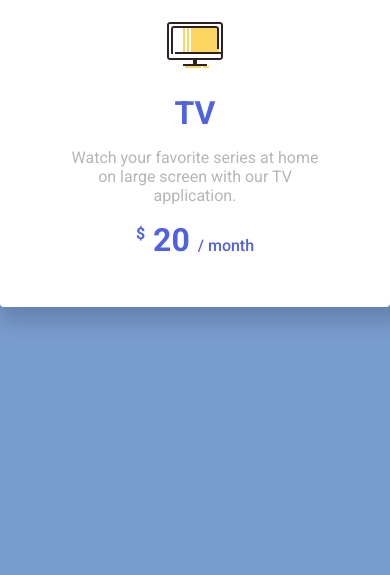
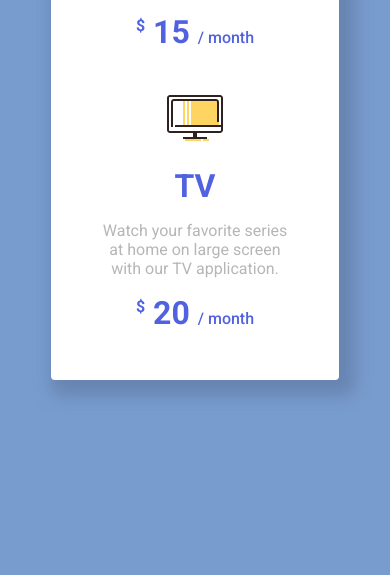
Before and after one commit to khizerrehan92/css-challange-1, a plain HTML site: page index.html in a window 390 px wide. Shown: the part 741-1316 px from the top of the page. Before the commit the page ends 1208 px from the top, so only its background shows below. Drawn offline with Linux system fonts and the light colour scheme.

Commit message:
master: - update styles in mobile screen don't adjust with to 100% instead keep spacing on small screen between card from `left and right`

```diff
--- a/styles.css
+++ b/styles.css
@@ -92,8 +92,8 @@ body {
 @media (max-width: 992px) {
   .container {
     flex-direction: column;
-    margin-left: auto;
-    margin-right: auto;
-    max-width: calc(40rem - 1px);
+    margin: 50% auto;
+    width: 100%;
+    max-width: 74vw;
   }
 }
```
